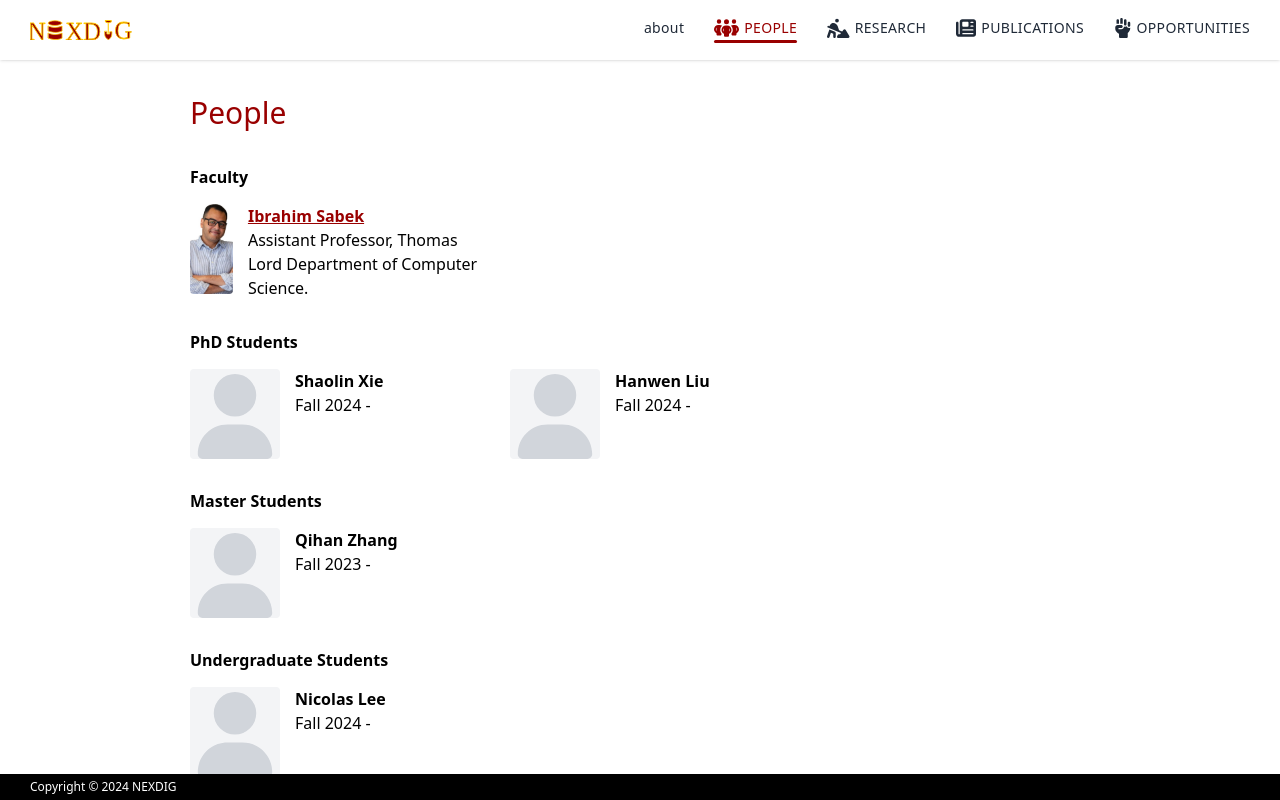
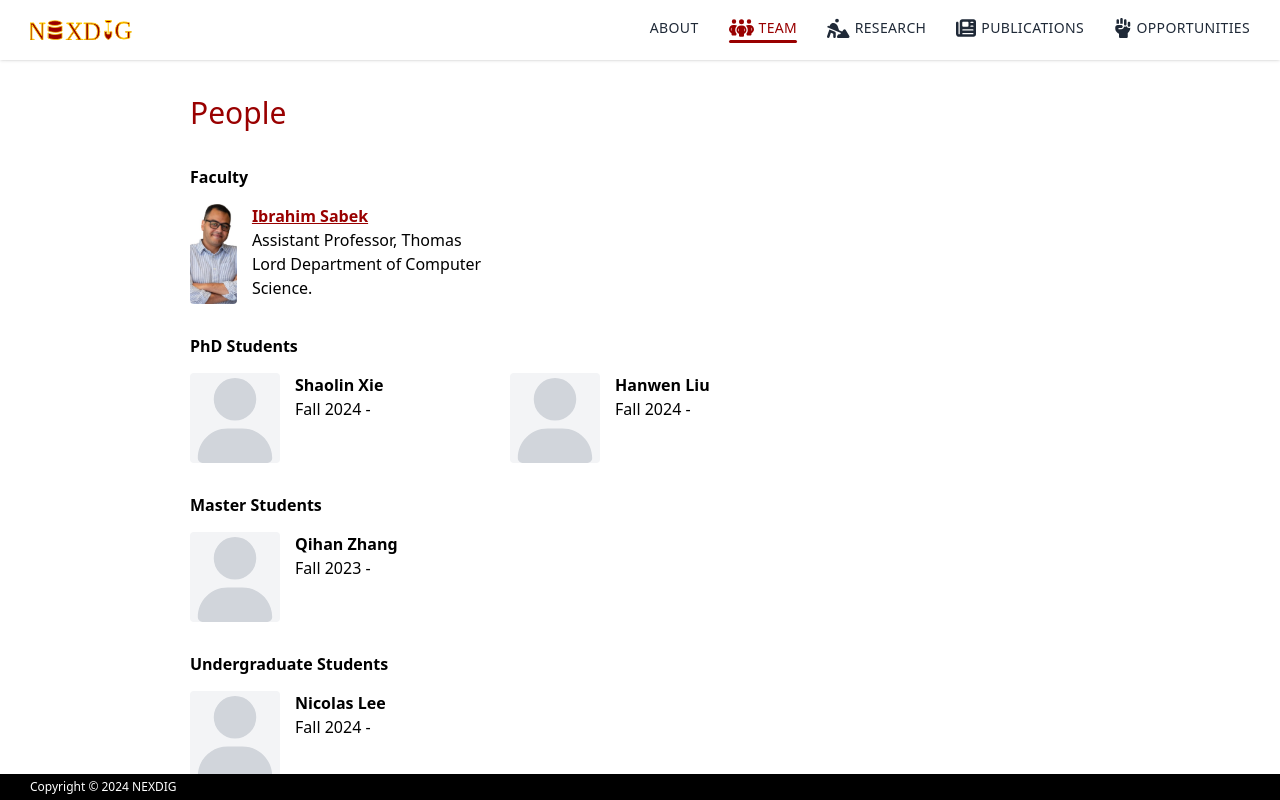
Before and after one commit to usc-nexdig-lab/usc-nexdig-lab.github.io, a React (Create React App) app: page /people in a window 1280 px wide. Shown: the top 800 px of the page. Built offline with nearby package versions, Linux system fonts and the light colour scheme.

Commit message:
changed header

```diff
--- a/src/components/header.tsx
+++ b/src/components/header.tsx
@@ -24,14 +24,14 @@ export const Header = () => {
 
       <Link to="/" className={`nav-link ${isActive("/") ? "active" : ""}`}>
         <button className="flex items-center space-x-[5px]" onClick={() => handleIconClick("about")}>
-          <h1 className={`hidden sm:inline ${isActive("/") ? "text-blue-500" : ""}`}>about</h1>
+          <h1 className={`hidden sm:inline ${isActive("/") ? "text-blue-500" : ""}`}>ABOUT</h1>
         </button>
       </Link>
 
       <Link to="/people" className={`nav-link ${isActive("/people") ? "active" : ""}`}>
         <button className="flex items-center space-x-[5px]" onClick={() => handleIconClick("people")}>
           <FontAwesomeIcon icon={faPeopleGroup} className={`nav-icon ${isActive("/people") ? "text-blue-500" : ""} ${clickedIcon === "people" ? "clicked" : ""}`} />
-          <h1 className={`hidden sm:inline ${isActive("/people") ? "text-blue-500" : ""}`}>PEOPLE</h1>
+          <h1 className={`hidden sm:inline ${isActive("/people") ? "text-blue-500" : ""}`}>TEAM</h1>
         </button>
       </Link>
 
--- a/src/views/people.tsx
+++ b/src/views/people.tsx
@@ -85,7 +85,7 @@ export const People = () => {
                       <img
                         src={person.image}
                         alt={person.name}
-                        className="w-[90px] h-[90px] object-cover rounded"
+                        className="w-[100px] h-[100px] object-cover rounded"
                       />
                     ) : (
                       <div className="bg-gray-100 w-[90px] h-[90px] pt-[5px] px-[5px] flex rounded">
```
